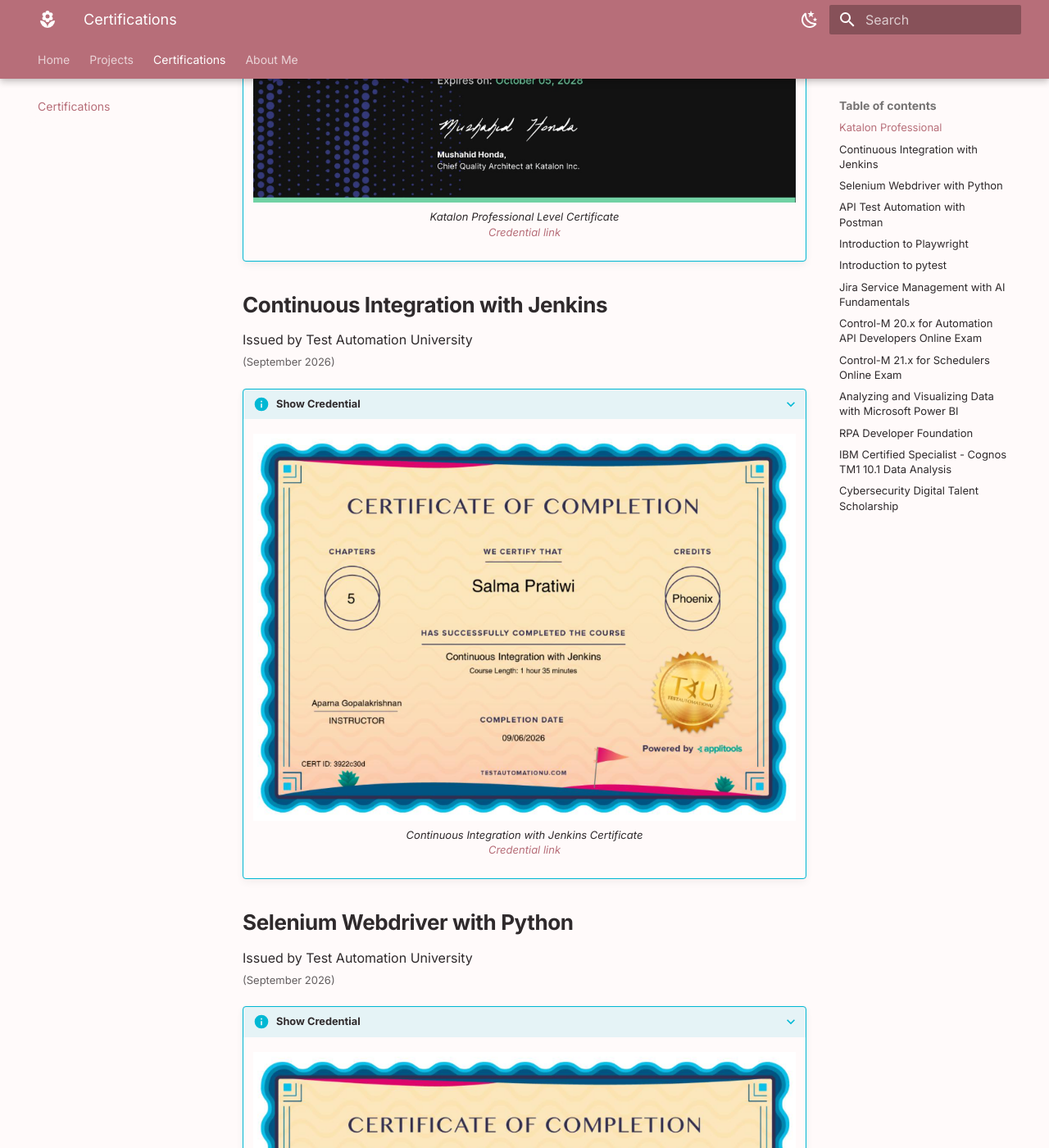
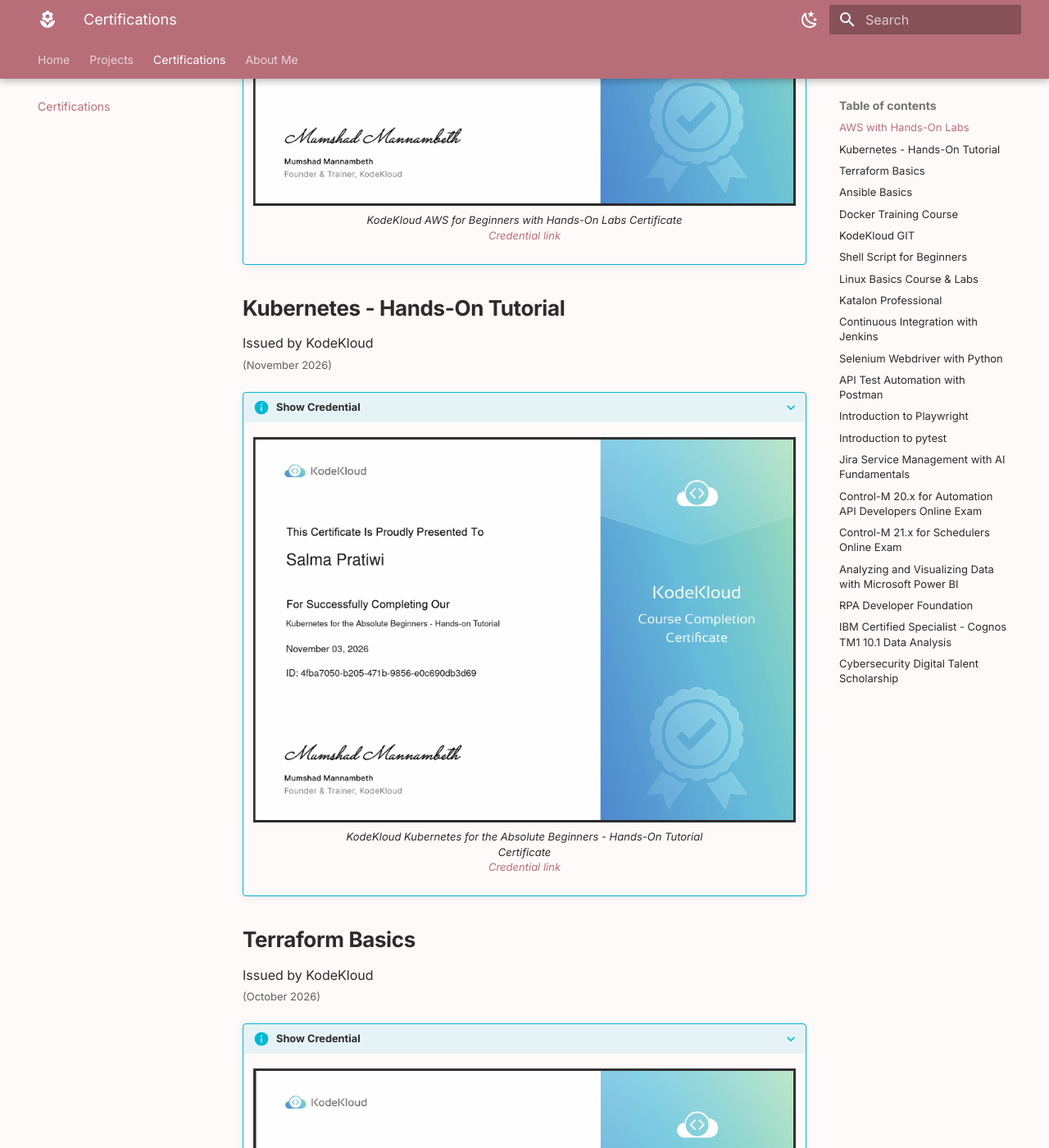
Before and after one commit to CodeWithSalma/CodeWithSalma.github.io, an MkDocs documentation site: the page built from docs/certifications/index.md, in a window 1280 px wide and 1400 px high, scrolled down 613 px. Shown: the whole window at 82% size. Built offline with MkDocs 1.6.1 and Material for MkDocs 9.7.7, drawn with Linux system fonts in a browser that asks for light colours; some of the changed text lies outside the part shown.

Commit message:
Add KodeKloud Certification (#4)
Co-authored-by: fahmi <fahmi.wiradika@hitachi-ch.co.id>

```diff
--- a/docs/certifications/index.md
+++ b/docs/certifications/index.md
@@ -1,4 +1,100 @@
 # Certifications
+
+## AWS with Hands-On Labs
+Issued by KodeKloud  <br><small>(November 2026)</small>
+
+???+ info "Show Credential"
+    <figure markdown="span">
+        ![Screenshot](img/AWS%20For%20Beginners%20with%20Hands-On%20Labs%20-%20Kodekloud%20-%20Salma%20Pratiwi.png){ width="700" }
+        <figcaption>
+        KodeKloud AWS for Beginners with Hands-On Labs Certificate<br>
+        [Credential link](https://learn.kodekloud.com/learn/certificate/2fe472f9-4061-4295-a5e4-abea074249fe)
+        </figcaption>
+    </figure>
+
+## Kubernetes - Hands-On Tutorial
+Issued by KodeKloud  <br><small>(November 2026)</small>
+
+???+ info "Show Credential"
+    <figure markdown="span">
+        ![Screenshot](img/Kubernetes%20for%20the%20Absolute%20Beginners%20-%20Hands-on%20Tutorial%20-%20Kodekloud%20-%20Salma%20Pratiwi.png){ width="700" }
+        <figcaption>
+        KodeKloud Kubernetes for the Absolute Beginners - Hands-On Tutorial Certificate<br>
+        [Credential link](https://learn.kodekloud.com/learn/certificate/4fba7050-b205-471b-9856-e0c690db3d69)
+        </figcaption>
+    </figure>
+
+## Terraform Basics
+Issued by KodeKloud  <br><small>(October 2026)</small>
+
+???+ info "Show Credential"
+    <figure markdown="span">
+        ![Screenshot](img/Terraform%20Basics%20Training%20Course%20-%20Kodekloud%20-%20Salma%20Pratiwi.png){ width="700" }
+        <figcaption>
+        KodeKloud Terraform Basics Training Course Certificate<br>
+        [Credential link](https://learn.kodekloud.com/learn/certificate/a61a07eb-1d0b-4243-a0fa-7161ccceef83)
+        </figcaption>
+    </figure>
+
+## Ansible Basics
+Issued by KodeKloud  <br><small>(October 2026)</small>
+
+???+ info "Show Credential"
+    <figure markdown="span">
+        ![Screenshot](img/Learn%20Ansible%20Basics%20-%20Beginners%20Course%20-%20Kodekloud%20-%20Salma%20Pratiwi.png){ width="700" }
+        <figcaption>
+        KodeKloud Ansible Basics - Beginners Course Certificate<br>
+        [Credential link](https://learn.kodekloud.com/learn/certificate/8d9d99b3-dd86-4c74-b897-1e9cdc331443)
+        </figcaption>
+    </figure>
+
+## Docker Training Course
+Issued by KodeKloud  <br><small>(October 2026)</small>
+
+???+ info "Show Credential"
+    <figure markdown="span">
+        ![Screenshot](img/Docker%20Training%20Course%20for%20the%20Absolute%20Beginner%20-%20KodeKloud%20-%20Salma%20Pratiwi.png){ width="700" }
+        <figcaption>
+        KodeKloud Docker Training Course for the Absolute Beginner Certificate<br>
+        [Credential link](https://learn.kodekloud.com/learn/certificate/6a266a1a-95d5-4d98-ab60-dcc94249e72c)
+        </figcaption>
+    </figure>
+
+## KodeKloud GIT
+Issued by KodeKloud  <br><small>(October 2026)</small>
+
+???+ info "Show Credential"
+    <figure markdown="span">
+        ![Screenshot](img/GIT%20for%20Beginners%20-%20KodeKloud%20-%20Salma%20Pratiwi.png){ width="700" }
+        <figcaption>
+        KodeKloud GIT for Beginners Certificate<br>
+        [Credential link](https://learn.kodekloud.com/learn/certificate/006614ab-f6ed-4bdd-83ad-c7f0c0acf911)
+        </figcaption>
+    </figure>
+
+## Shell Script for Beginners
+Issued by KodeKloud  <br><small>(October 2026)</small>
+
+???+ info "Show Credential"
+    <figure markdown="span">
+        ![Screenshot](img/Bash%20Scripting%20-%20Kodekloud%20-%20Salma%20Pratiwi.png){ width="700" }
+        <figcaption>
+        KodeKloud Shell Script for Beginners Certificate<br>
+        [Credential link](https://learn.kodekloud.com/learn/certificate/195df20b-9b46-4885-b410-1ee984fccf6d)
+        </figcaption>
+    </figure>
+
+## Linux Basics Course & Labs
+Issued by KodeKloud  <br><small>(October 2026)</small>
+
+???+ info "Show Credential"
+    <figure markdown="span">
+        ![Screenshot](img/Linux%20Basic%20Course%20-%20KodeKloud%20-%20Salma%20Pratiwi.png){ width="700" }
+        <figcaption>
+        KodeKloud Linux Basics Course & Labs Certificate<br>
+        [Credential link](https://learn.kodekloud.com/learn/certificate/8645a86d-e648-4f41-9aec-d9a9b5290580)
+        </figcaption>
+    </figure>
 
 ## Katalon Professional
 Issued by Katalon  <br><small>(October 2026)</small>
--- a/requirements.txt
+++ b/requirements.txt
@@ -5,6 +5,9 @@ mkdocs<2.0
 mkdocs-autorefs
 mkdocs-material<10.0
 mkdocs-glightbox
+# selectolax 1.x breaks mkdocs-glightbox: all <img> tags vanish from the built HTML.
+# mkdocs-glightbox 0.5.2 loosened its pin to ">=0.3.29", so keep this pinned until upstream fixes it.
+selectolax==0.3.29
 mkdocs-git-revision-date-localized-plugin
 mkdocs-static-i18n
 pymdown-extensions
```
Also changed, not shown: docs/certifications/img/AWS For Beginners with Hands-On Labs - Kodekloud - Salma Pratiwi.png (added), docs/certifications/img/Bash Scripting - Kodekloud - Salma Pratiwi.png (added), docs/certifications/img/Docker Training Course for the Absolute Beginner - KodeKloud - Salma Pratiwi.png (added), docs/certifications/img/GIT for Beginners - KodeKloud - Salma Pratiwi.png (added), docs/certifications/img/Kubernetes for the Absolute Beginners - Hands-on Tutorial - Kodekloud - Salma Pratiwi.png (added), docs/certifications/img/Learn Ansible Basics - Beginners Course - Kodekloud - Salma Pratiwi.png (added), docs/certifications/img/Linux Basic Course - KodeKloud - Salma Pratiwi.png (added), docs/certifications/img/Terraform Basics Training Course - Kodekloud - Salma Pratiwi.png (added).
